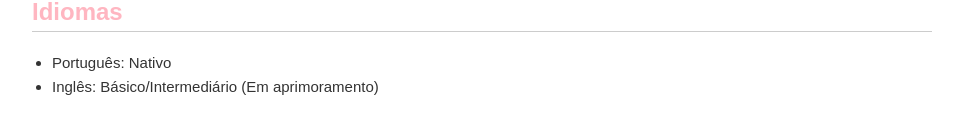
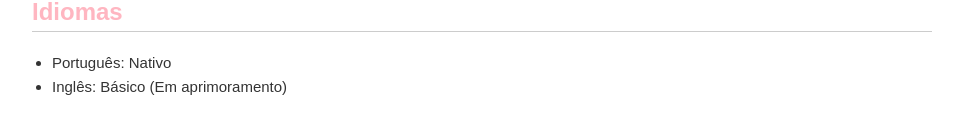
Before and after one commit to TacianaC/Curriculo, a plain HTML site: page index.html in a window 1280 px wide. Shown: the part 1338-1472 px from the top of the page, without its empty margins (158-1121 px from the left). Drawn offline with Linux system fonts and the light colour scheme.

Commit message:
Update index.html

```diff
--- a/index.html
+++ b/index.html
@@ -135,7 +135,7 @@
       <h2>Idiomas</h2>
       <ul>
         <li>Português: Nativo</li>
-        <li>Inglês: Básico/Intermediário (Em aprimoramento)</li>
+        <li>Inglês: Básico (Em aprimoramento)</li>
       </ul>
     </div>
   </div>
```
